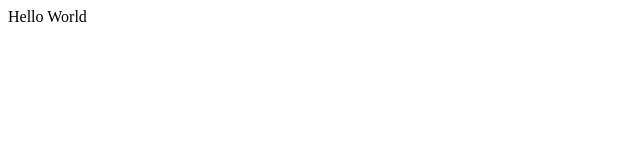
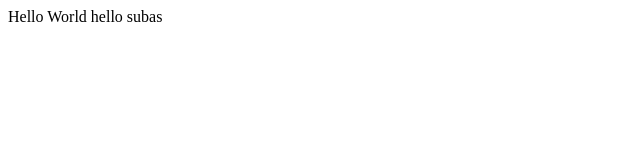
Before and after one commit to subaskumar/testGit, a plain HTML site: page index.html in a window 1280 px wide. Shown: the full height of the page, 0-640 px from the left. Drawn offline with Linux system fonts and the light colour scheme.

Commit message:
second release of Hello World!

```diff
--- a/index.html
+++ b/index.html
@@ -9,6 +9,7 @@
 <body>
     <div>
         Hello World
+        <span>hello subas</span>
     </div>
 </body>
 </html>
```
